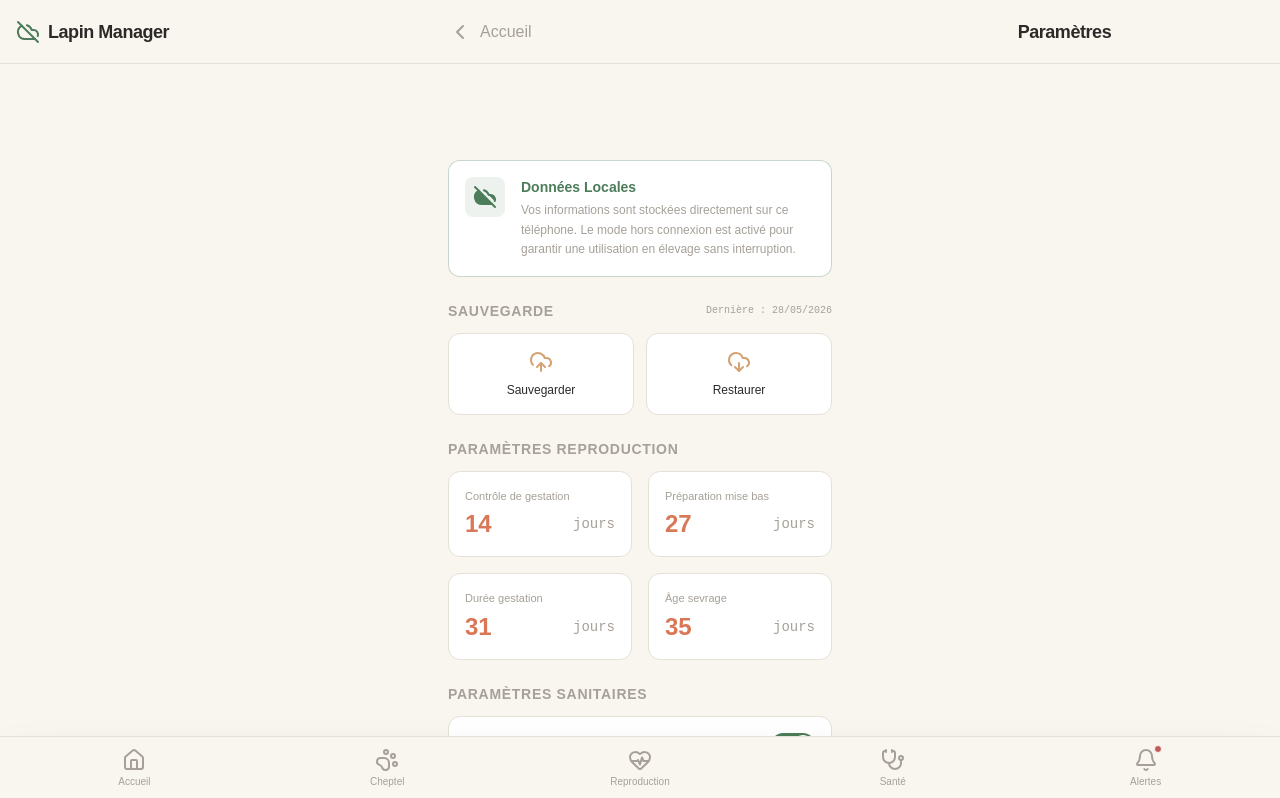
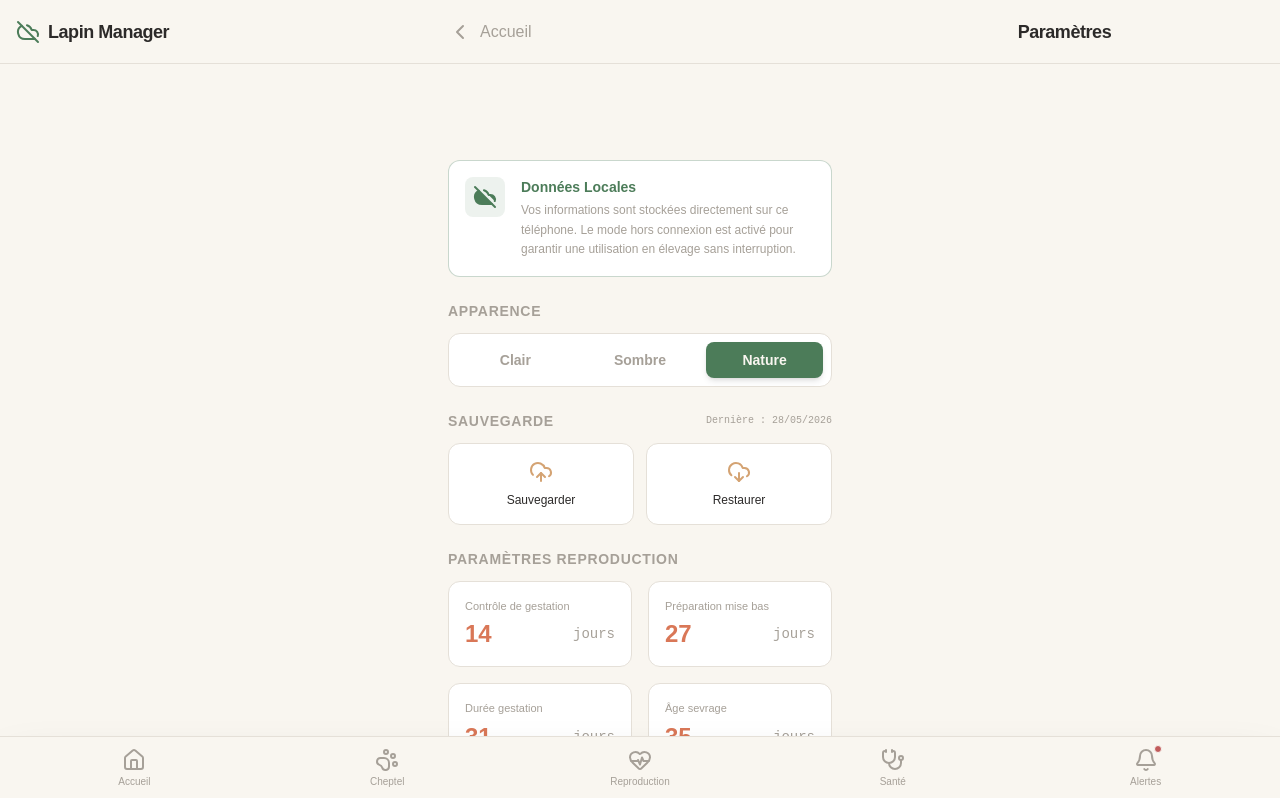
Before and after one commit to layesamake/gestionlapin, a React (Vite) app: page /parametres in a window 1280 px wide. Shown: the top 798 px of the page. Built offline with nearby package versions, Linux system fonts and the light colour scheme.

Commit message:
Feat: Add theme switcher (Clair, Sombre, Nature) in settings

```diff
--- a/src/App.tsx
+++ b/src/App.tsx
@@ -1,4 +1,6 @@
+import { useEffect } from 'react';
 import { BrowserRouter, Routes, Route } from 'react-router-dom';
+import { useStore } from './store/useStore';
 import { AppLayout } from './components/layout/AppLayout';
 import { Dashboard } from './pages/Dashboard';
 import { Cheptel } from './pages/Cheptel';
@@ -17,6 +19,12 @@ import { EnregistrerSoin } from './pages/EnregistrerSoin';
 import { FicheTraitement } from './pages/FicheTraitement';
 
 function App() {
+  const theme = useStore((state) => state.theme);
+
+  useEffect(() => {
+    document.documentElement.setAttribute('data-theme', theme);
+  }, [theme]);
+
   return (
     <BrowserRouter>
       <Routes>
--- a/src/index.css
+++ b/src/index.css
@@ -3,43 +3,39 @@
 @import url('https://fonts.googleapis.com/css2?family=Outfit:wght@400;500;600;700&family=JetBrains+Mono:wght@400;500&display=swap');
 
 @theme {
-  /* Thème Clair Nature / Ferme */
-  --color-background: #F9F6F0; /* Crème doux */
-  --color-surface: #FFFFFF; /* Blanc pur pour les cartes */
-  --color-border: #E5E0D8; /* Gris-beige clair */
-
-  --color-primary: #4C7C59; /* Vert nature/forêt */
-  --color-secondary: #D97757; /* Terre cuite/terracotta */
-
-  --color-warning: #D4A373; /* Blé / Moutarde */
-  --color-danger: #C15B5B; /* Rouge rustique */
-
-  --color-neutral: #8C857D; /* Gris brunâtre */
-  --color-muted: #A6A098; /* Beige grisé */
-  --color-foreground: #2C2A29; /* Charbon/brun très foncé pour le texte */
+  --color-background: var(--bg);
+  --color-surface: var(--surface);
+  --color-border: var(--border);
+  --color-primary: var(--primary);
+  --color-secondary: var(--secondary);
+  --color-warning: var(--warning);
+  --color-danger: var(--danger);
+  --color-neutral: var(--neutral);
+  --color-muted: var(--muted);
+  --color-foreground: var(--foreground);
 
   /* Alias pour compatibilité si utilisés */
-  --color-anthracite: #F9F6F0;
-  --color-card-bg: #FFFFFF;
-  --color-border-gray: #E5E0D8;
-  --color-pure-white: #2C2A29;
-  --color-muted-gray: #A6A098;
-  --color-modern-green: #4C7C59;
-  --color-cyan-blue: #D97757;
-  --color-copper-orange: #D4A373;
-  --color-alert-red: #C15B5B;
-  --color-neutral-gray: #8C857D;
+  --color-anthracite: var(--bg);
+  --color-card-bg: var(--surface);
+  --color-border-gray: var(--border);
+  --color-pure-white: var(--foreground);
+  --color-muted-gray: var(--muted);
+  --color-modern-green: var(--primary);
+  --color-cyan-blue: var(--secondary);
+  --color-copper-orange: var(--warning);
+  --color-alert-red: var(--danger);
+  --color-neutral-gray: var(--neutral);
 
-  --color-brand-bg: #F9F6F0;
-  --color-brand-card: #FFFFFF;
-  --color-brand-border: #E5E0D8;
-  --color-brand-text: #2C2A29;
-  --color-brand-muted: #A6A098;
-  --color-brand-primary: #4C7C59;
-  --color-brand-secondary: #D97757;
-  --color-brand-warning: #D4A373;
-  --color-brand-danger: #C15B5B;
-  --color-brand-neutral: #8C857D;
+  --color-brand-bg: var(--bg);
+  --color-brand-card: var(--surface);
+  --color-brand-border: var(--border);
+  --color-brand-text: var(--foreground);
+  --color-brand-muted: var(--muted);
+  --color-brand-primary: var(--primary);
+  --color-brand-secondary: var(--secondary);
+  --color-brand-warning: var(--warning);
+  --color-brand-danger: var(--danger);
+  --color-brand-neutral: var(--neutral);
 
   --font-sans: 'Outfit', sans-serif;
   --font-mono: 'JetBrains Mono', monospace;
@@ -47,6 +43,45 @@
 }
 
 @layer base {
+  :root, [data-theme="nature"] {
+    --bg: #F9F6F0;
+    --surface: #FFFFFF;
+    --border: #E5E0D8;
+    --primary: #4C7C59;
+    --secondary: #D97757;
+    --warning: #D4A373;
+    --danger: #C15B5B;
+    --neutral: #8C857D;
+    --muted: #A6A098;
+    --foreground: #2C2A29;
+  }
+
+  [data-theme="sombre"] {
+    --bg: #0B0F19;
+    --surface: #161B26;
+    --border: #242B3B;
+    --primary: #10B981;
+    --secondary: #06B6D4;
+    --warning: #F59E0B;
+    --danger: #EF4444;
+    --neutral: #6B7280;
+    --muted: #9CA3AF;
+    --foreground: #F3F4F6;
+  }
+
+  [data-theme="clair"] {
+    --bg: #F3F4F6;
+    --surface: #FFFFFF;
+    --border: #E5E7EB;
+    --primary: #2563EB;
+    --secondary: #8B5CF6;
+    --warning: #F59E0B;
+    --danger: #EF4444;
+    --neutral: #9CA3AF;
+    --muted: #D1D5DB;
+    --foreground: #111827;
+  }
+
   body {
     background-color: var(--color-background);
     color: var(--color-foreground);
--- a/src/pages/Parametres.tsx
+++ b/src/pages/Parametres.tsx
@@ -5,7 +5,7 @@ import { useStore } from '../store/useStore';
 
 export const Parametres: React.FC = () => {
   const navigate = useNavigate();
-  const { exportData, importData } = useStore();
+  const { exportData, importData, theme, setTheme } = useStore();
   const fileInputRef = useRef<HTMLInputElement>(null);
 
   const handleExport = () => {
@@ -87,6 +87,37 @@ export const Parametres: React.FC = () => {
             </p>
           </div>
         </div>
+
+        {/* Apparence */}
+        <section className="space-y-3">
+          <h2 className="text-sm font-bold uppercase tracking-wider text-muted">Apparence</h2>
+          <div className="bg-surface border border-border p-2 rounded-xl grid grid-cols-3 gap-2">
+            <button
+              onClick={() => setTheme('clair')}
+              className={`py-2 rounded-lg text-sm font-semibold transition-all ${
+                theme === 'clair' ? 'bg-primary text-background shadow-md' : 'text-muted hover:bg-border/50'
+              }`}
+            >
+              Clair
+            </button>
+            <button
+              onClick={() => setTheme('sombre')}
+              className={`py-2 rounded-lg text-sm font-semibold transition-all ${
+                theme === 'sombre' ? 'bg-primary text-background shadow-md' : 'text-muted hover:bg-border/50'
+              }`}
+            >
+              Sombre
+            </button>
+            <button
+              onClick={() => setTheme('nature')}
+              className={`py-2 rounded-lg text-sm font-semibold transition-all ${
+                theme === 'nature' ? 'bg-primary text-background shadow-md' : 'text-muted hover:bg-border/50'
+              }`}
+            >
+              Nature
+            </button>
+          </div>
+        </section>
 
         {/* Sauvegarde Section */}
         <section className="space-y-3">
--- a/src/store/useStore.ts
+++ b/src/store/useStore.ts
@@ -26,9 +26,11 @@ interface AppState {
   soins: any[];
   dashboard: any;
   alertes: any[];
+  theme: string;
   addAnimal: (animal: Animal) => void;
   updateAnimal: (id: string, animal: Partial<Animal>) => void;
   removeAlerte: (id: number) => void;
+  setTheme: (theme: string) => void;
   importData: (data: string) => boolean;
   exportData: () => string;
 }
@@ -41,6 +43,7 @@ export const useStore = create<AppState>()(
       soins: santeData.soins,
       dashboard: dashboardData,
       alertes: alertesData,
+      theme: 'nature',
 
       addAnimal: (animal) => set((state) => ({ animals: [...state.animals, animal] })),
 
@@ -51,6 +54,8 @@ export const useStore = create<AppState>()(
       removeAlerte: (id) => set((state) => ({
         alertes: state.alertes.filter((a) => a.id !== id)
       })),
+
+      setTheme: (theme) => set({ theme }),
 
       importData: (jsonData) => {
         try {
```
